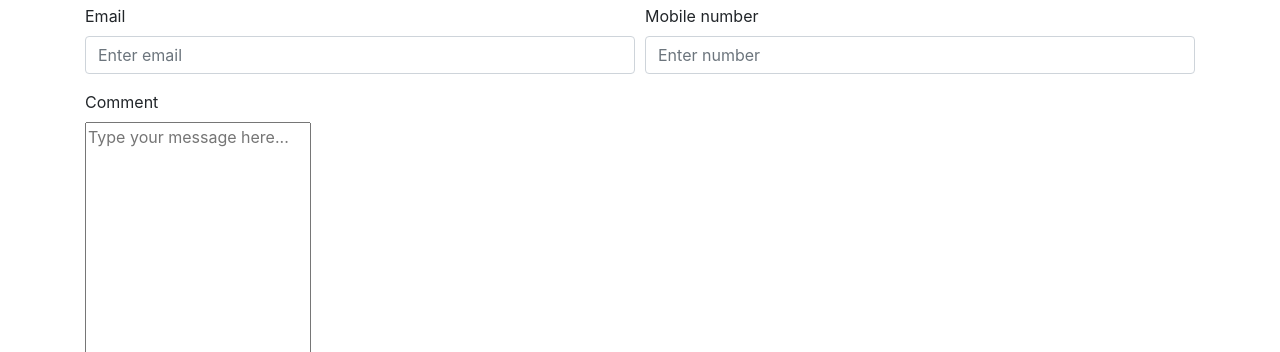
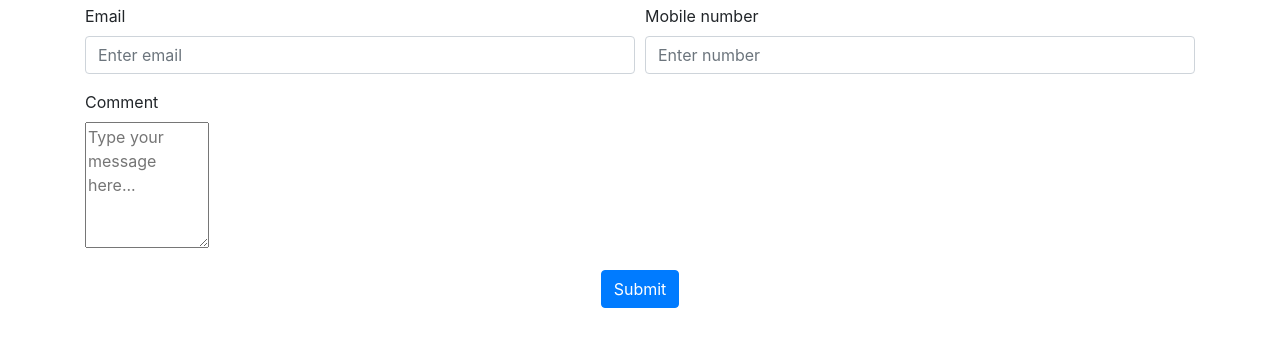
Before and after one commit to ddrx2002/personalsite, a plain HTML site: page index.html in a window 1280 px wide. Shown: the part 1427-1779 px from the top of the page. Drawn offline with nearby package versions, Linux system fonts and the light colour scheme.

Commit message:
Update index.html

```diff
--- a/index.html
+++ b/index.html
@@ -154,7 +154,7 @@
                 <div class="form-group">
                   <label for="inputAddress">Comment </label>
                  <br>
-                  <textarea  cols="20" rows="20" placeholder="Type your message here..."></textarea>
+                  <textarea  cols="10" rows="5" placeholder="Type your message here..."></textarea>
                 </div>
 
 
```
